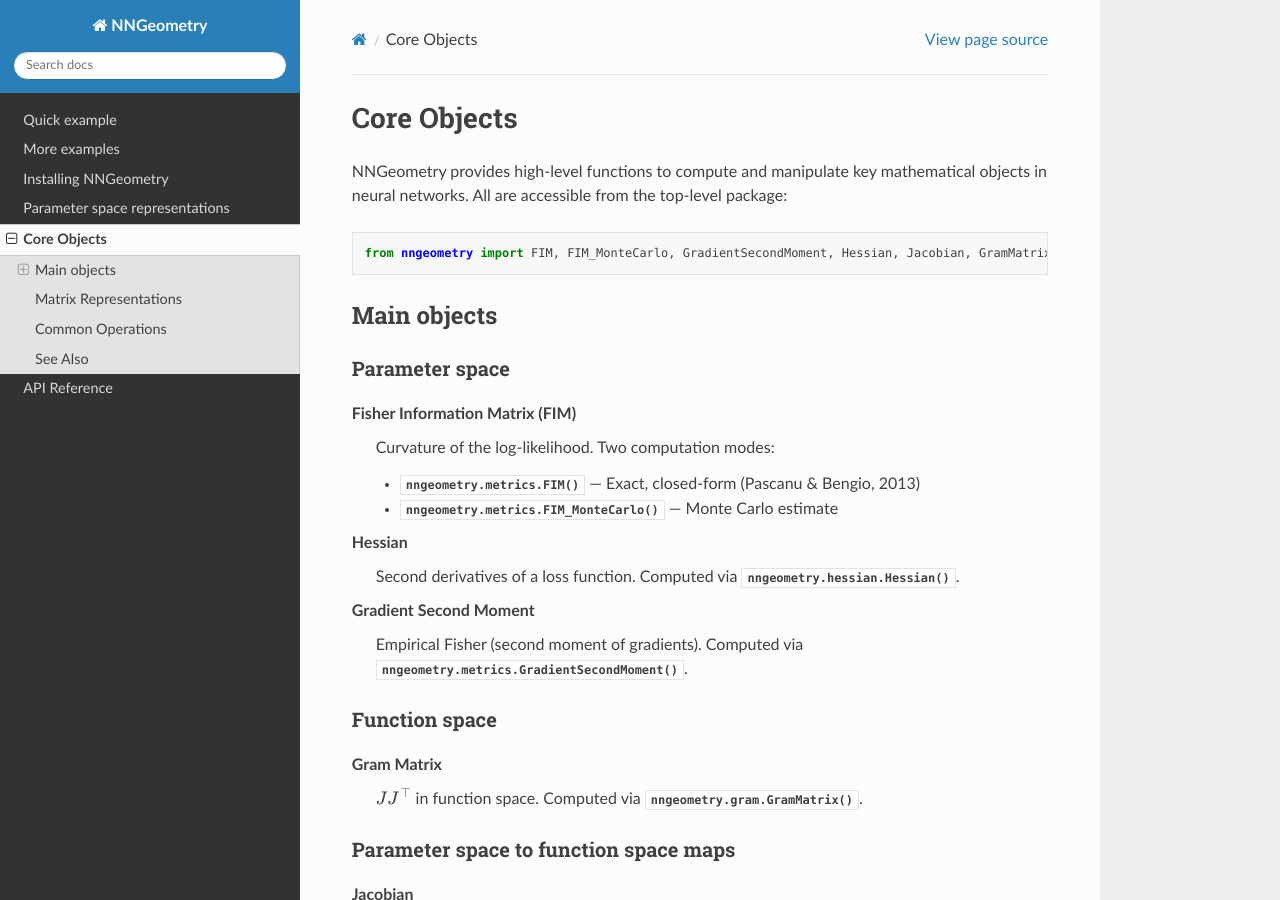
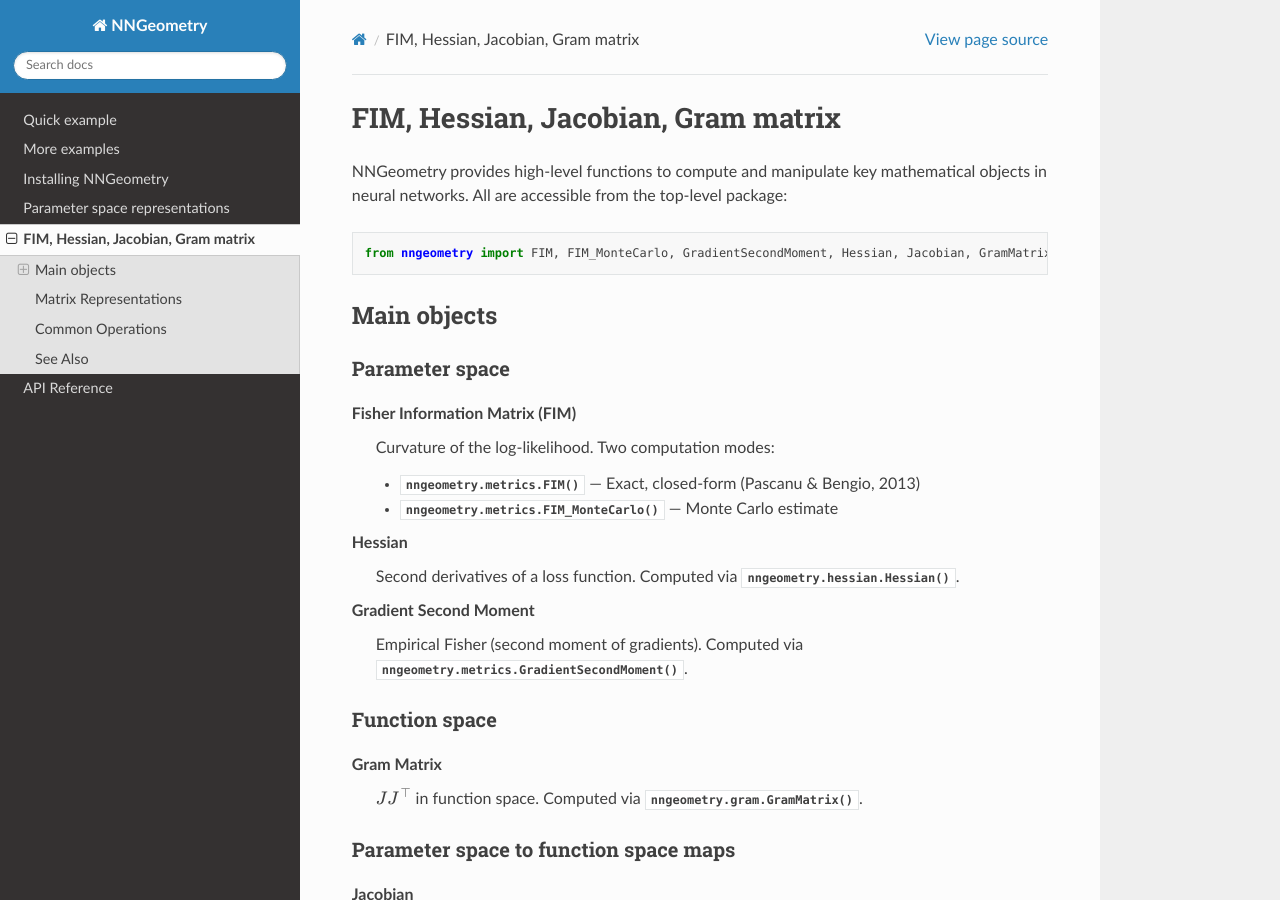
Before and after one commit to tfjgeorge/nngeometry, a Sphinx documentation site: the page built from docs/objects.rst, in a window 1280 px wide and 900 px high. Built offline with Sphinx 7.4.7 and the Read the Docs theme 3.1.0, drawn with Linux system fonts in a browser that asks for light colours.

Commit message:
Update section title in documentatino

```diff
--- a/docs/objects.rst
+++ b/docs/objects.rst
@@ -1,5 +1,5 @@
-Core Objects
-============
+FIM, Hessian, Jacobian, Gram matrix
+===================================
 
 NNGeometry provides high-level functions to compute and manipulate key mathematical objects in neural networks. All are accessible from the top-level package:
 
```
